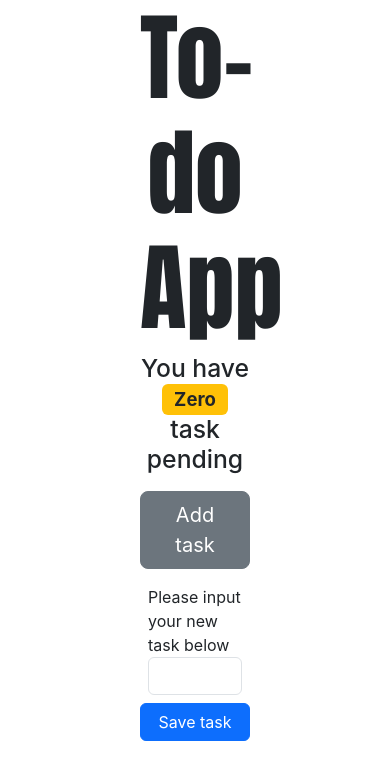
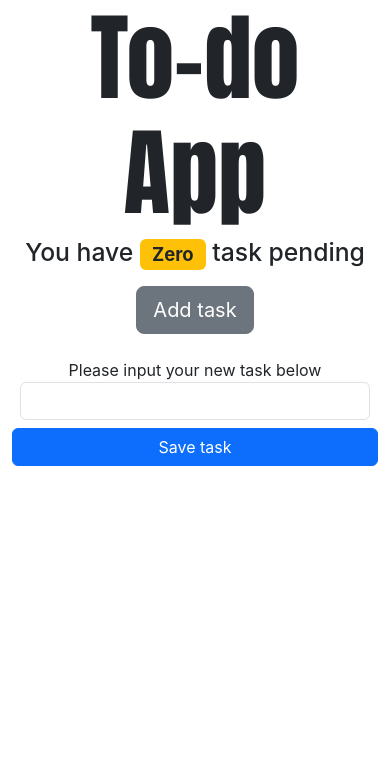
Before and after one commit to Jkumar0208/to-do-app, a React (Create React App) app: page / in a window 390 px wide. Both pictures are taken after a click on the button "Add task". Shown: the top 780 px of the page. Built offline with nearby package versions, Linux system fonts and the light colour scheme.

Commit message:
complete css

```diff
--- a/src/App.css
+++ b/src/App.css
@@ -10,27 +10,12 @@
   font-weight: bold;
 }
 
-.main-container {
-  padding: 0px 140px 0px;
-}
-
 .input-form {
   display: flex;
   flex-direction: column;
 }
 
-
-
-/* .form-control {
-  width: 250px;
+.table-heading {
+  background-color: black;
+  color: white;
 }
-
-.input-field {
-  display: flex;
-  align-items: center;
-  justify-content: center;
-}
-
-.task {
-  padding-left: 4px;
-} */
--- a/src/App.js
+++ b/src/App.js
@@ -13,8 +13,6 @@ function App() {
   const [count, setCount] = useState(0);
   const [editTaskMode, setEditTaskMode] = useState(false);
   const [targetTaskToEdit, setTargetTaskToEdit] = useState(null);
-
-  console.log("targetTaskToEdit", targetTaskToEdit);
 
   function numberOfTasks() {
     return count === 0 ? "Zero" : count;
@@ -86,7 +84,7 @@ function App() {
   }
 
   return (
-    <div className="container main-container">
+    <div className="container">
       <div className="row justify-content-center">
         <div className="col-12 text-center">
           <h1 id="logo">To-do App</h1>
@@ -108,6 +106,7 @@ function App() {
           </button>
         </div>
 
+        <div className="col-xxl-3 col-xl-3 col-lg-4 col-md-6 col-sm-8 text-center m-2">
           {addNewTaskMode && (
             <NewTask
               onInput={handleUserInput}
@@ -122,6 +121,7 @@ function App() {
               targetTask={targetTaskToEdit}
             />
           )}
+        </div>
 
         {count > 0 && !addNewTaskMode && !editTaskMode && (
           <TaskList
@@ -131,7 +131,6 @@ function App() {
             onEdit={handleEditTask}
           />
         )}
-
       </div>
     </div>
   );
--- a/src/components/EditTask.js
+++ b/src/components/EditTask.js
@@ -2,7 +2,7 @@ import '../App.css';
 
 const EditTask = ({ onInput, onSaveEdit, targetTask }) => {
     return (
-        <form style={{ display: "flex", flexDirection: "column" }}>
+        <form className='input-form'>
             <div className="form-group m-2">
                 <label htmlFor="taskInput">Please change your task below</label>
                 <input
--- a/src/components/NewTask.js
+++ b/src/components/NewTask.js
@@ -5,7 +5,7 @@ function Newtask({ onInput, onSave }) {
     return (
 
         <form className='input-form'>
-            <div className="form-group m-2 col-sm-12">
+            <div className="form-group m-2">
                 <label htmlFor="taskInput">Please input your new task below</label>
                 <input
                     type="text"
@@ -14,9 +14,6 @@ function Newtask({ onInput, onSave }) {
                     aria-describedby="newTaskInput"
                     onChange={e => onInput(e)}
                 />
-                {/* <small id="newTaskInput" className="form-text text-muted text-center">
-                    What are you up to?
-                </small> */}
             </div>
             <button type="submit" className="btn btn-primary" onClick={onSave}>
                 Save task
--- a/src/components/TaskList.js
+++ b/src/components/TaskList.js
@@ -11,7 +11,7 @@ const TaskList = ({ tasks, onMarkAsDone, onDelete, onEdit }) => {
 
     return (
         <table className="table m-2">
-            <thead className="thead-dark">
+            <thead className="table-heading">
                 <tr>
                     <th scope="col">#</th>
                     <th scope="col">Description</th>
@@ -64,6 +64,3 @@ const TaskList = ({ tasks, onMarkAsDone, onDelete, onEdit }) => {
 }
 
 export default TaskList;
-
-
-//style={{ textDecoration: task.completed ? "line-through" : "none" }}>
```
Lines whose indentation alone changed are shown as unchanged.
